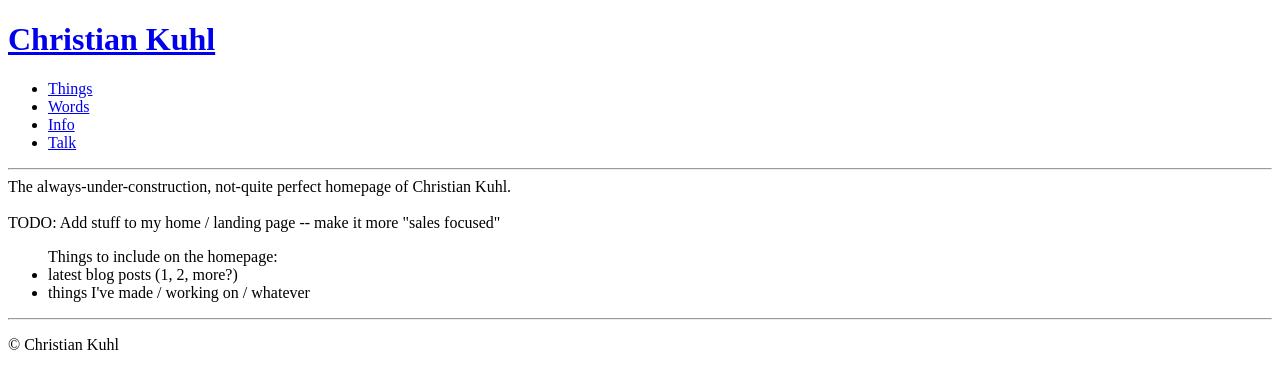
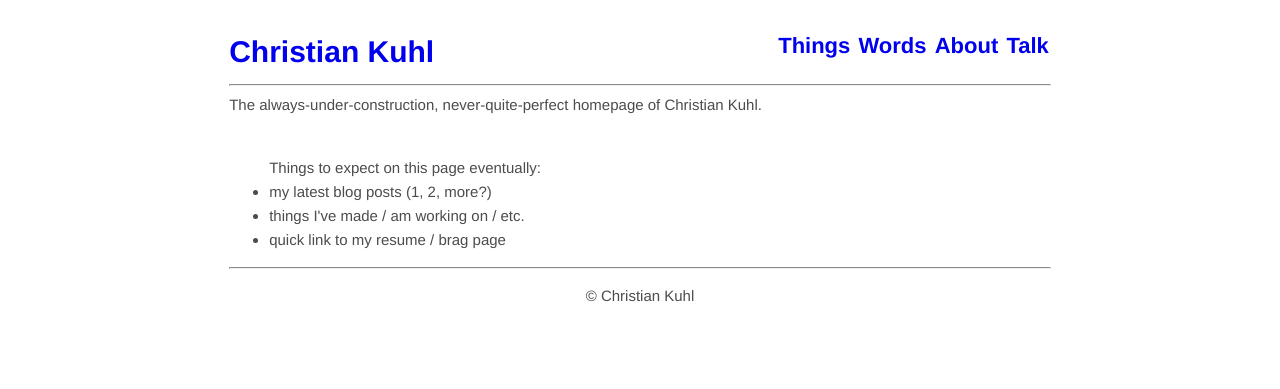
Before and after one commit to ckuhl/ckuhl.com, a Flask app: page / in a window 1280 px wide. Shown: the top 389 px of the page. Run offline with Flask 2, Linux system fonts and the light colour scheme.

Commit message:
[dev] Update website style and verbiage

```diff
--- a/personal_site.py
+++ b/personal_site.py
@@ -2,7 +2,8 @@ from flask import Flask
 from flask import render_template
 from flask_flatpages import FlatPages
 
-DEBUG = True
+# TODO: Set easy way to switch debug state / caching state
+DEBUG = False
 FLATPAGES_AUTO_RELOAD = DEBUG
 FLATPAGES_EXTENSION = '.md'
 
--- a/templates/base/header.html
+++ b/templates/base/header.html
@@ -1,13 +1,18 @@
 <div id="header">
+    <div class="left">
         <a href="/"><h1>Christian Kuhl</h1></a>
+    </div>
+    <div class="right">
         <ul>
             <li><a href="/portfolio">Things</a></li>
             <li><a href="/blog">Words</a></li>
             <!--
             <li><a href="/">Home</a></li>
             -->
-        <li><a href="/about">Info</a></li>
+            <li><a href="/about">About</a></li>
             <li><a href="/contact">Talk</a></li>
         </ul>
     </div>
+    <div class="clear"></div>
+</div>
 <hr class="fancy">
--- a/templates/blog/blog.html
+++ b/templates/blog/blog.html
@@ -4,7 +4,7 @@
 {% block content %}
 
 <h1 class="title">Words</h1>
-<h2 class="subtitle">Some collections of words</h2>
+<h2 class="subtitle">Some things I've written</h2>
 {% if pages %}<ul>{% endif %}
 {% for page in pages %}
     <li>
--- a/templates/blog/blog_post.html
+++ b/templates/blog/blog_post.html
@@ -2,7 +2,7 @@
 {% block title %}{{ page.title }} | Christian Kuhl{% endblock %}
 {% block styles %}{% endblock %}
 {% block content %}
-<h1 class="blog_post">{{ page.title }}</h1>
-<h3 class="blog_post">{{ page.date }}</h3>
-<p class="blog_post">{{ page.html|safe }}</p>
+<h1 class="blog-title">{{ page.title }}</h1>
+<h3 class="blog-byline">Written on {{ page.date }}</h3>
+<div class="blog-post">{{ page.html|safe }}</div>
 {% endblock %}
--- a/templates/pages/contact.html
+++ b/templates/pages/contact.html
@@ -2,7 +2,9 @@
 {% block title %}Contact | Christian Kuhl{% endblock %}
 {% block styles %}{% endblock %}
 {% block content %}
-<h1 class="title">Talk to me</h1>
-Want to get in touch? Feel free to email me at
+<h1 class="title">Get in touch</h1>
+Want to talk shop? Have a problem? want to check if your email is working?
+
+Feel free to email me at
 <a href="mailto:contact@christiankuhl.com">contact@christiankuhl.com</a>.
 {% endblock %}
--- a/templates/pages/home.html
+++ b/templates/pages/home.html
@@ -2,11 +2,11 @@
 {% block title %}Home | Christian Kuhl{% endblock %}
 {% block styles %}{% endblock %}
 {% block content %}
-The always-under-construction, not-quite perfect homepage of Christian Kuhl.
+The always-under-construction, never-quite-perfect homepage of Christian Kuhl.
 <br><br>
-TODO: Add stuff to my home / landing page -- make it more "sales focused"
-    <ul> Things to include on the homepage:
-        <li>latest blog posts (1, 2, more?)</li>
-        <li>things I've made / working on / whatever</li>
+    <ul> Things to expect on this page eventually:
+        <li>my latest blog posts (1, 2, more?)</li>
+        <li>things I've made / am working on / etc.</li>
+        <li>quick link to my resume / brag page</li>
     </ul>
 {% endblock %}
--- a/templates/pages/portfolio.html
+++ b/templates/pages/portfolio.html
@@ -3,12 +3,14 @@
 {% block styles %}{% endblock %}
 {% block content %}
 <h1 class="title">Things</h1>
-<h2 class="subtitle">Here are some things I've made that I'm proud of</h2>
+<h2 class="subtitle">Here are some things I've made</h2>
 This website. Made with:
 <ul>
     <li>Python 3</li>
     <li>Flask</li>
-    <li>Not too much else...</li>
+    <li>Flask-Flatpages</li>
+    <li>InstantClick</li>
+    <li>And much more...</li>
 </ul>
 
 <h2 class="heading">Still interested?</h2>
```
Also changed, not shown: templates/base/container.html (+4 -4 lines), templates/pages/about.html (+6 -3 lines), README.md. Lines whose indentation alone changed are shown as unchanged.
